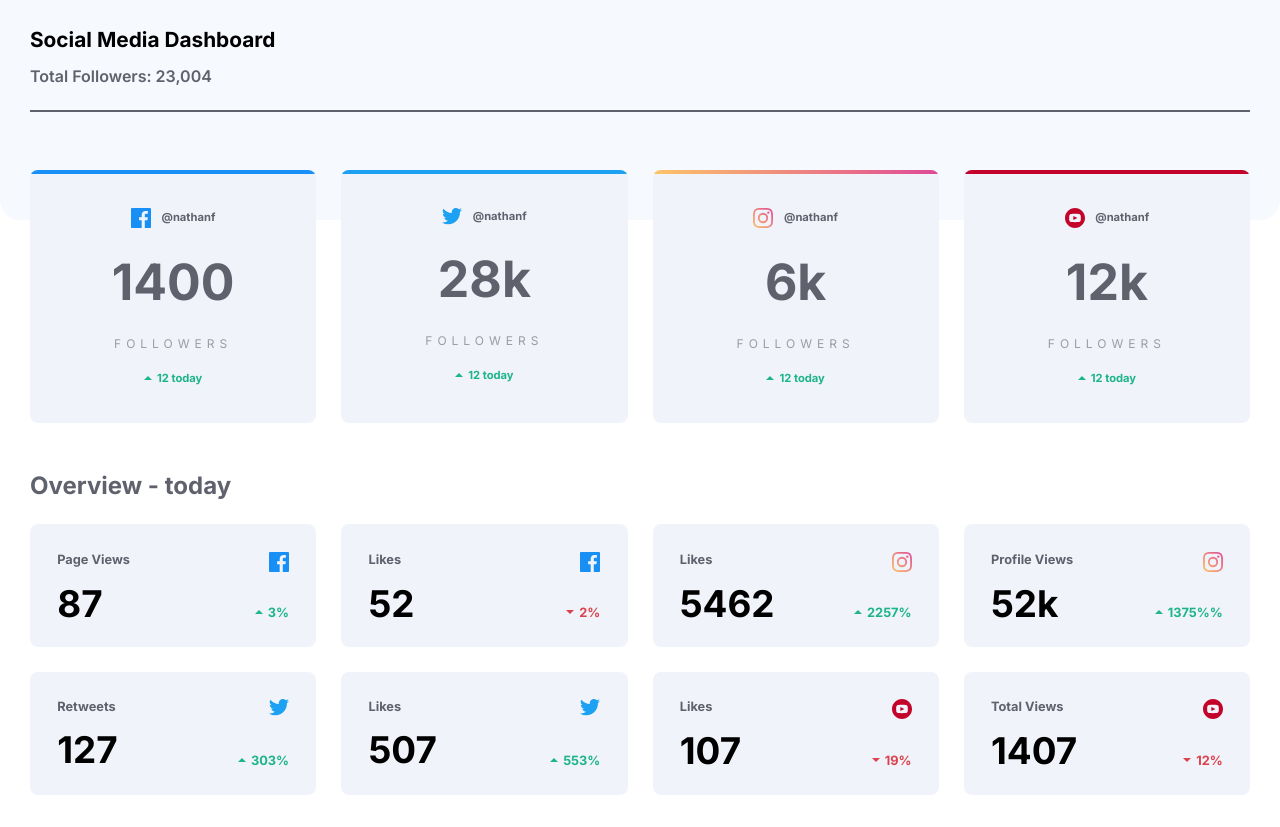
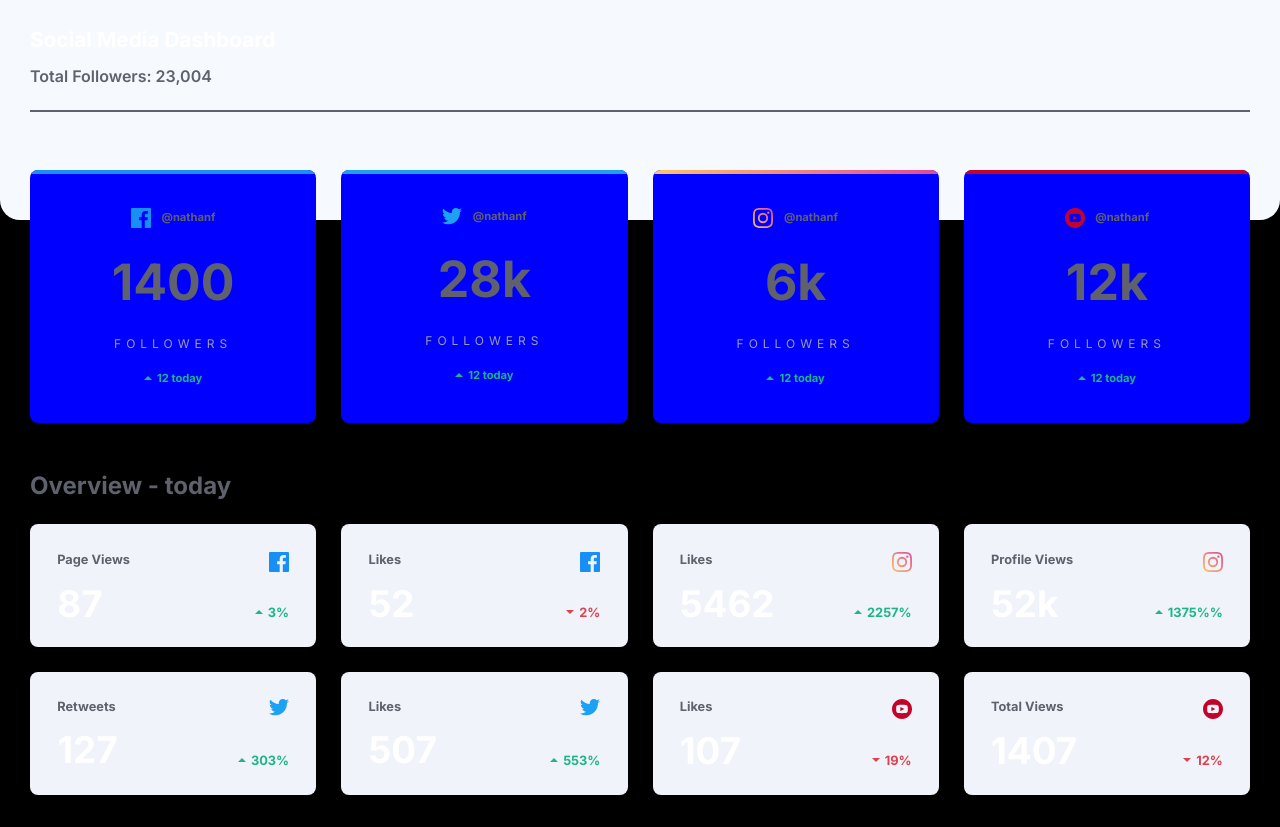
Before and after one commit to volta2016/dark-mode, a plain HTML site: page index.html in a window 1280 px wide. Drawn offline with Linux system fonts and the dark colour scheme.

Commit message:
starting dark-mode

```diff
--- a/css/style.css
+++ b/css/style.css
@@ -17,6 +17,7 @@ h2 {
     --youtube: hsl(348, 97%, 39%);
     --gray: #5f616d;
     --grayf: #9a9ca8;
+    --cardGray: #f0f3fa;
 }
 .wrapper {
     padding: 0 30px;
@@ -51,7 +52,7 @@ h1 {
 .card {
     overflow: hidden;
     border-radius: 8px;
-    background-color: #f0f3fa;
+    background-color: var(--cardGray);
     text-align: center;
     padding: 1.7rem 0;
     position: relative;
@@ -201,3 +202,13 @@ h2 {
         grid-column-gap: 25px;
     }
 }
+
+@media (prefers-color-scheme: dark) {
+    body {
+        background: black;
+        color: white;
+    }
+    :root {
+        --cardGray: blue;
+    }
+}
```
